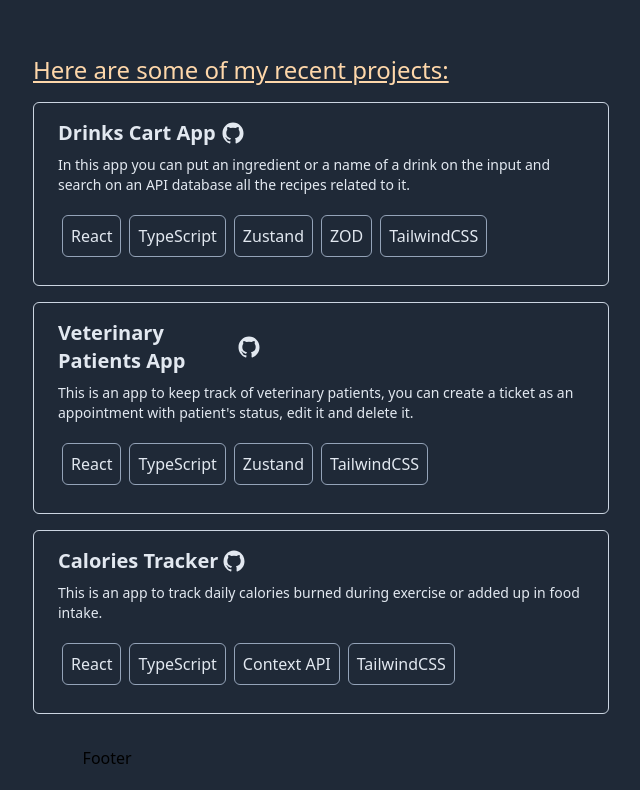
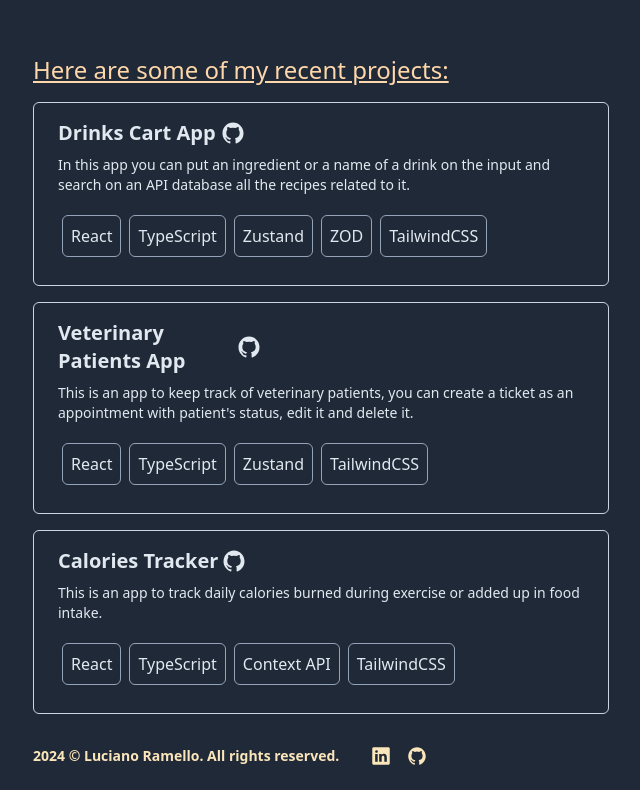
Before and after one commit to luchosr/portfolio-2024, a React (Vite) app: page / in a window 1280 px wide. Shown: the part 464-1254 px from the top of the page, without its empty margins (295-935 px from the left). Built offline with nearby package versions, Linux system fonts and the light colour scheme.

Commit message:
feat: adds footer component

```diff
--- a/src/components/Footer.tsx
+++ b/src/components/Footer.tsx
@@ -1,7 +1,24 @@
+import { IoLogoGithub, IoLogoLinkedin } from "react-icons/io5";
+import {
+  FOOTER_RIGHTS,
+  GITHUB_PROFILE,
+  LINKEDIN_PROFILE,
+} from "../data/stringConstants";
+
 export default function Footer() {
   return (
-    <footer className="flex w-3/4 flex-row justify-end pt-4 md:w-1/3">
-      Footer
+    <footer className="m-auto mb-6 flex max-w-2xl flex-row justify-start px-6 pt-4 dark:text-orange-skin">
+      <article className="text-sm font-semibold">
+        {new Date().getFullYear()} {FOOTER_RIGHTS}
+      </article>
+      <div className="mx-6 flex flex-row">
+        <a href={LINKEDIN_PROFILE} target="_blank">
+          <IoLogoLinkedin className="mx-2 text-xl" />
+        </a>
+        <a href={GITHUB_PROFILE} target="_blank">
+          <IoLogoGithub className="mx-2 text-xl" />
+        </a>
+      </div>
     </footer>
   );
 }
```
